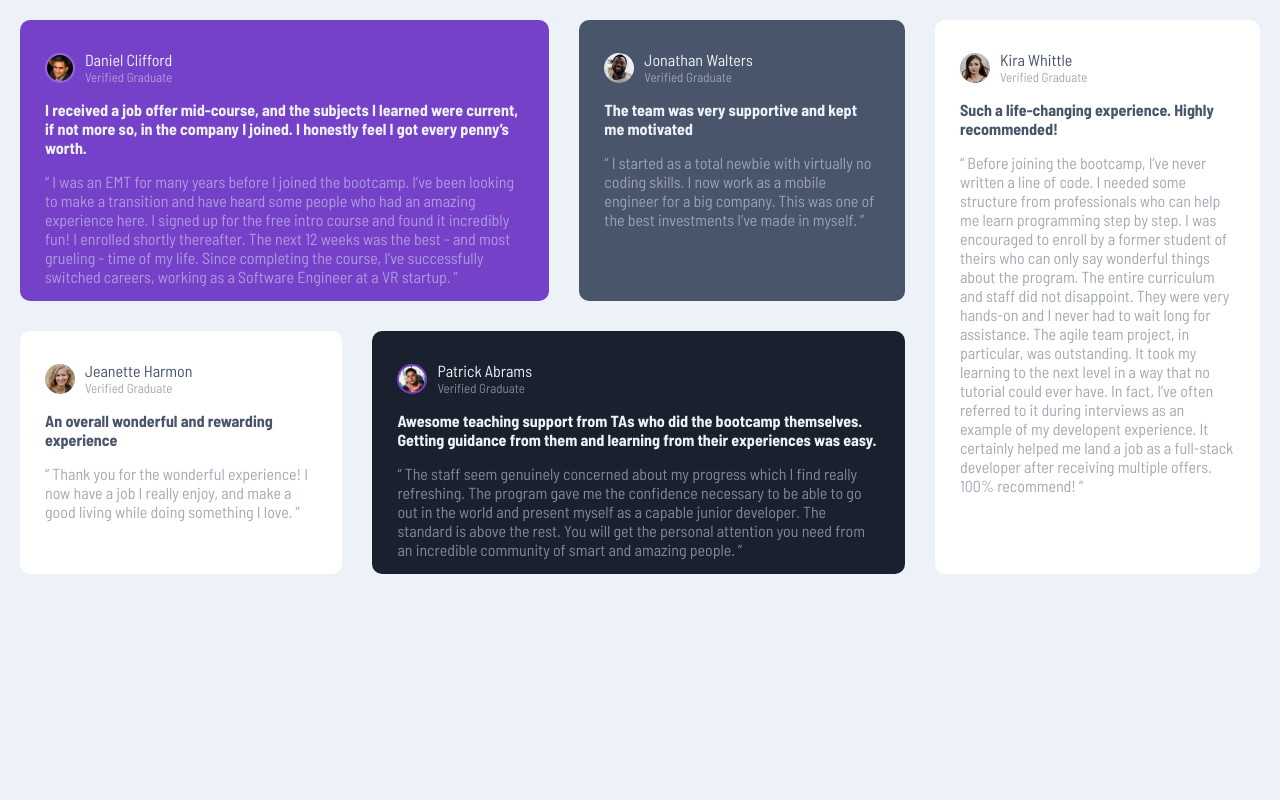
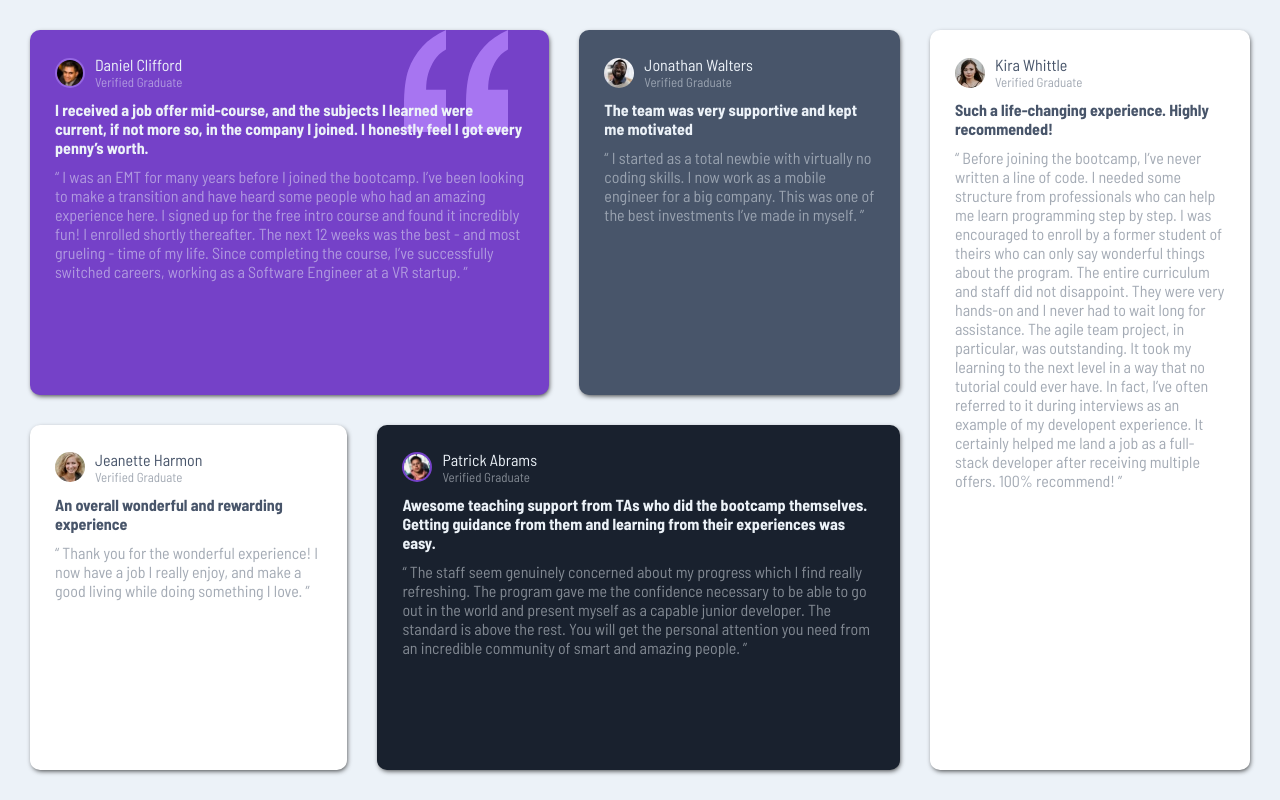
Before and after one commit to Code-Me-Well/testimonials-grid-section-main, a plain HTML site: page index.html in a window 1280 px wide. Drawn offline with Linux system fonts and the light colour scheme; a web font is replaced by a local one.

Commit message:
add shadow effect and work on the background image

```diff
--- a/index.html
+++ b/index.html
@@ -12,7 +12,7 @@
       href="./images/favicon-32x32.png"
     />
 
-    <title>Frontend Mentor | [Challenge Name Here]</title>
+    <title>Frontend Mentor | Testmonials Grid Section</title>
     <link rel="preconnect" href="https://fonts.googleapis.com">
     <link rel="preconnect" href="https://fonts.gstatic.com" crossorigin>
     <link href="https://fonts.googleapis.com/css2?family=Barlow+Semi+Condensed:ital,wght@0,100;0,200;0,300;0,400;0,500;0,600;0,700;0,800;0,900;1,100;1,200;1,300;1,400;1,500;1,600;1,700;1,800;1,900&family=Doto:wght@100..900&display=swap" rel="stylesheet">
@@ -21,8 +21,7 @@
    </head>
   <body>
     <section class="testmonials">
-      <article class="testmonial-card">
-        <img src="images/bg-pattern-quotation.svg" class="background-image" alt="">
+      <article class="testmonial-card daniel">
         <figure class="profile" id="dan">
           <img src="images/image-daniel.jpg" alt="Daniel Clifford" />
           <figcaption>Daniel Clifford <span class="profession">Verified Graduate</span></figcaption>
--- a/style.css
+++ b/style.css
@@ -13,36 +13,23 @@
     display: grid;
     grid-template-columns: repeat(auto-fit, 1fr);
     gap: 30px;
-        padding: 20px;
+    padding: 30px;
     grid-template-areas:
     "dan  dan  jon  kira"
     "jea  pat  pat  kira";
+    min-height: 100vh;
 }
 
 .testmonial-card {
     border-radius: 10px;
-        position: relative;
     padding: 15px 25px;
+    box-shadow: 1px 2px 5px -1px rgba(0,0,0,0.75);
+    color: hsl(217, 19%, 35%);
 }
 
-    .background-image{
-        position: absolute;
-        right: 50px;
-        z-index: -1;
-    }
 
 .testmonial-card > *{
-        margin-top: 15px;
-    }
-
-    .testmonial-card > h4{
-        z-index: 3;
-    }
-
-    .testmonial-card:hover {
-        box-shadow: 0 4px 8px rgba(0, 0, 0, 0.1);
-        transform: translateY(-5px);
-        transition: transform 0.3s ease, box-shadow 0.3s ease;
+    margin-top: 10px;
 }
 
 .profile {
@@ -94,6 +81,9 @@
     background: hsl(263, 55%, 52%);
     color: hsl(210, 46%, 95%);
     grid-area: dan;
+    background-image: url("images/bg-pattern-quotation.svg");
+    background-repeat: no-repeat;
+    background-position: top right 10%;
 }
 
 
```
Lines whose indentation alone changed are shown as unchanged.
